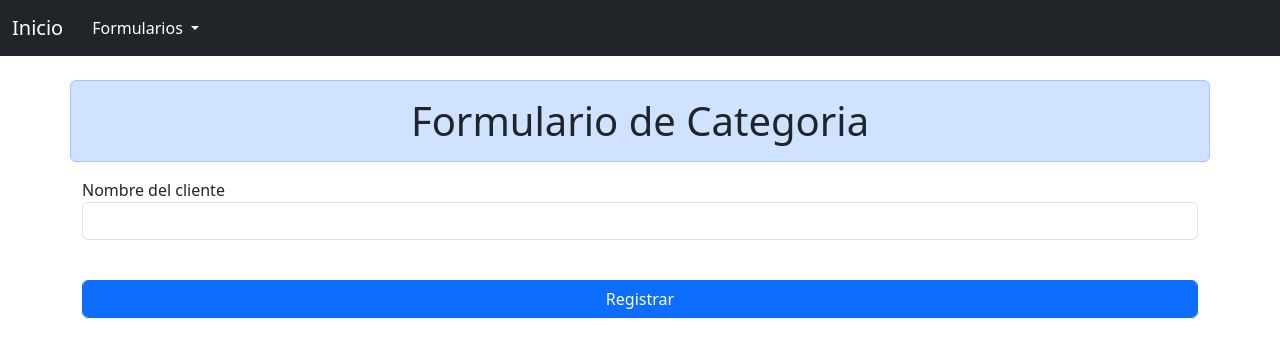
After one commit to yeyosierra72-wq/RentEvent, a PHP site: page /formulario_categoria.php in a window 1280 px wide. The commit adds this page. Shown: the top 357 px of the page. Run offline with PHP 8.4, Linux system fonts and the light colour scheme.

Commit message:
agregar formulario y guardar datos tambien agregarlo al menu

```diff
--- /dev/null
+++ b/formulario_categoria.php
@@ -0,0 +1,32 @@
+<!DOCTYPE html>
+<html lang="en">
+<head>
+    <meta charset="UTF-8">
+    <meta name="viewport" content="width=device-width, initial-scale=1.0">
+    <title>Formulario de Categoria</title>
+ <link href="https://cdn.jsdelivr.net/npm/bootstrap@5.3.8/dist/css/bootstrap.min.css" rel="stylesheet" integrity="sha384-sRIl4kxILFvY47J16cr9ZwB07vP4J8+LH7qKQnuqkuIAvNWLzeN8tE5YBujZqJLB" crossorigin="anonymous">
+    <script src="https://cdn.jsdelivr.net/npm/bootstrap@5.3.8/dist/js/bootstrap.bundle.min.js" integrity="sha384-FKyoEForCGlyvwx9Hj09JcYn3nv7wiPVlz7YYwJrWVcXK/BmnVDxM+D2scQbITxI" crossorigin="anonymous"></script>
+
+</head>
+<body>
+
+<?php include 'menu.php'; ?>
+
+  <h1 class="alert alert-primary text-center container mt-4 text-dark">Formulario de Categoria</h1>
+
+    <form action="guardar_categoria.php" method="POST" class="container">
+
+
+     <div class="mb-3">
+        <label for="">Nombre del cliente</label>
+        <input type="text" name="nombre" class="form-control" required>
+    </div>
+    <br>
+
+
+    <button type="sumbit" class="btn btn-primary form-control" > Registrar</button>
+
+</form>
+
+</body>
+</html>
--- a/menu.php
+++ b/menu.php
@@ -11,7 +11,7 @@
             Formularios
           </button>
           <ul class="dropdown-menu dropdown-menu-dark">
-            <li><a class="dropdown-item" href=".php"></a></li>
+            <li><a class="dropdown-item" href="formulario_categoria.php">Formulario de Categoria</a></li>
 
         </li>
 
```
Also changed, not shown: guardar_categoria.php (added, +33 -0 lines).
